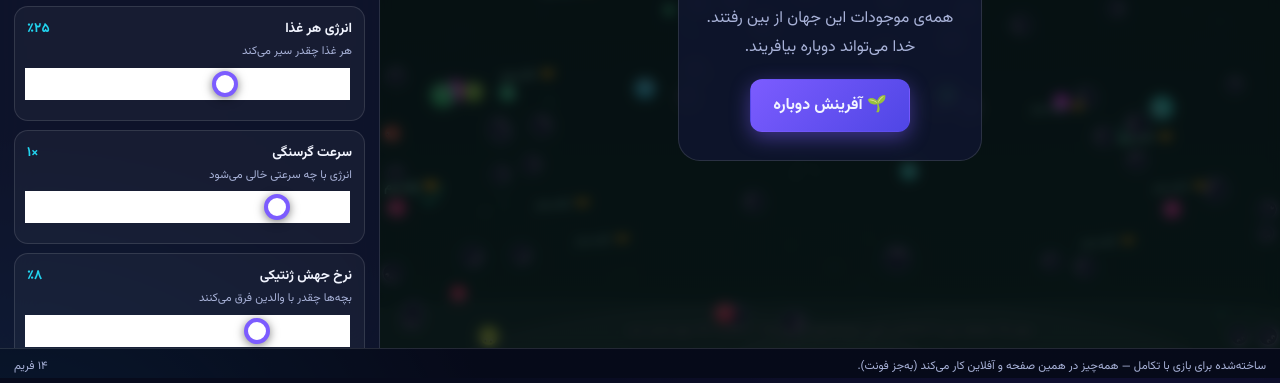
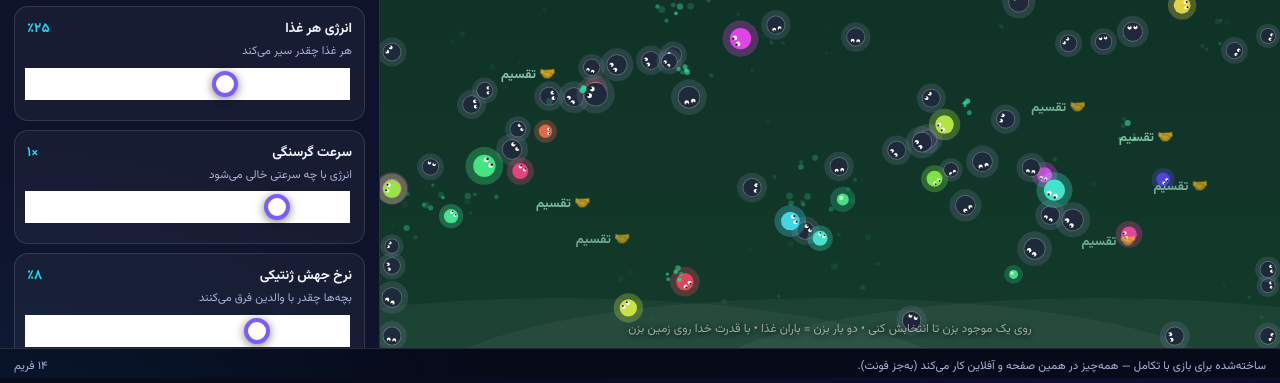
Before and after one commit to kianodd/god-sim, a plain HTML site: page index.html in a window 1280 px wide. Shown: the part 422-805 px from the top of the page. Drawn offline with Linux system fonts and the light colour scheme; animation ran at ten frames a second.

Commit message:
God Sim v1: life simulation with Mendelian genetics, god powers, trait lab

```diff
--- a/app.js
+++ b/app.js
@@ -124,7 +124,7 @@ const S={
   mateSelected:null, pickMate:false, alleleGene:'speed',
   mutations:{neutral:0,beneficial:0,harmful:0},
   genetics:{matePref:'none',matePrefStrength:0.6},
-  settings:{popCap:120,foodRate:2.5,foodEnergy:25,hungerRate:1,mutation:0.08,temperature:20,dayLength:60},
+  settings:{popCap:120,foodRate:4,foodEnergy:25,hungerRate:1,mutation:0.08,temperature:20,dayLength:60},
 };
 let W=800,H=600,DPR=1, foodAcc=0, statAcc=0, chartAcc=0;
 const canvas=$('#world'), ctx=canvas.getContext('2d');
@@ -347,7 +347,7 @@ function tick(dt){
     const speed=(34+a.genes.speed*78)*(a.energy<25?1.25:1)*(a.plague>0?0.6:1);
     let mx=0,my=0,moving=false;
     const mate=(a.energy>68&&a.mateCd<=0&&a.age>0.4)?nearestMate(a):null;
-    if(mate&&Math.random()<fertFactor){ const dx=mate.x-a.x,dy=mate.y-a.y,d=Math.hypot(dx,dy);
+    if(mate&&Math.random()<fertFactor*dt*0.4){ const dx=mate.x-a.x,dy=mate.y-a.y,d=Math.hypot(dx,dy);
       if(d<34){ reproduce(a,mate); }
       else {mx=dx/d;my=dy/d;moving=true;}
     } else {
@@ -388,13 +388,14 @@ function tick(dt){
     const snap={}; Object.keys(GENE_LABELS).forEach(k=>snap[k]=alleleFreq(k));
     S.historyAllele.push(snap); if(S.historyAllele.length>240) S.historyAllele.shift();
   }
-  if(S.agents.length===0){ $('#extinctBox').hidden=false; logEvent('💀 انقراض! همه‌ی موجودات مردند.','bad'); }
+  if(S.agents.length===0){ if(!S.extinctShown){ S.extinctShown=true; $('#extinctBox').hidden=false; logEvent('💀 انقراض! همه‌ی موجودات مردند.','bad'); } }
+  else { $('#extinctBox').hidden=true; S.extinctShown=false; }
 }
 
 /* ---------------- رندر ---------------- */
 function resize(){
   const r=$('#stage').getBoundingClientRect();
-  DPR=Math.min(2,window.devicePixelRatio||1);
+  DPR=Math.min(1.5,window.devicePixelRatio||1);
   W=Math.max(320,r.width); H=Math.max(320,r.height);
   canvas.width=W*DPR; canvas.height=H*DPR; canvas.style.width=W+'px'; canvas.style.height=H+'px';
   ctx.setTransform(DPR,0,0,DPR,0,0);
@@ -429,10 +430,12 @@ function draw(){
       ctx.strokeStyle='#fbbf24';ctx.lineWidth=2;ctx.beginPath();ctx.arc(a.x,a.y,r+7+Math.sin(S.elapsed*5)*2,0,Math.PI*2);ctx.stroke();ctx.lineWidth=1;}
     if(a.plague>0){ctx.fillStyle='rgba(132,204,22,.3)';ctx.beginPath();ctx.arc(a.x,a.y,r+5,0,Math.PI*2);ctx.fill();}
     const darkCoat=coatIsDark(a);
+    // هاله‌ی ارزان به‌جای shadowBlur (سایه‌ی تار در هر فریم کند است)
+    ctx.fillStyle=darkCoat?'rgba(100,116,139,.28)':`hsla(${a.hue} 80% 60% / .28)`;
+    ctx.beginPath();ctx.arc(a.x,a.y,r*1.7,0,Math.PI*2);ctx.fill();
     ctx.fillStyle=darkCoat?'#1e293b':`hsl(${a.hue} 75% 58%)`;
-    ctx.shadowColor=darkCoat?'#64748b':`hsl(${a.hue} 80% 60%)`;ctx.shadowBlur=sel?16:7;
     if(darkCoat){ctx.strokeStyle='rgba(255,255,255,.25)';ctx.lineWidth=1.5;ctx.beginPath();ctx.arc(a.x,a.y,r,0,Math.PI*2);ctx.stroke();}
-    ctx.beginPath();ctx.arc(a.x,a.y,r,0,Math.PI*2);ctx.fill();ctx.shadowBlur=0;
+    ctx.beginPath();ctx.arc(a.x,a.y,r,0,Math.PI*2);ctx.fill();
     // چشم‌ها در جهت حرکت
     const ex=Math.cos(a.angle),ey=Math.sin(a.angle),px=-ey,py=ex;
     ctx.fillStyle='#fff';
--- a/style.css
+++ b/style.css
@@ -5,6 +5,7 @@
   --radius:18px; --shadow:0 12px 40px rgba(0,0,0,.45);
 }
 *{box-sizing:border-box; -webkit-tap-highlight-color:transparent}
+[hidden]{display:none!important}
 html,body{height:100%}
 body{
   margin:0; font-family:'Vazirmatn',system-ui,'Segoe UI',Tahoma,sans-serif; color:var(--text);
```
